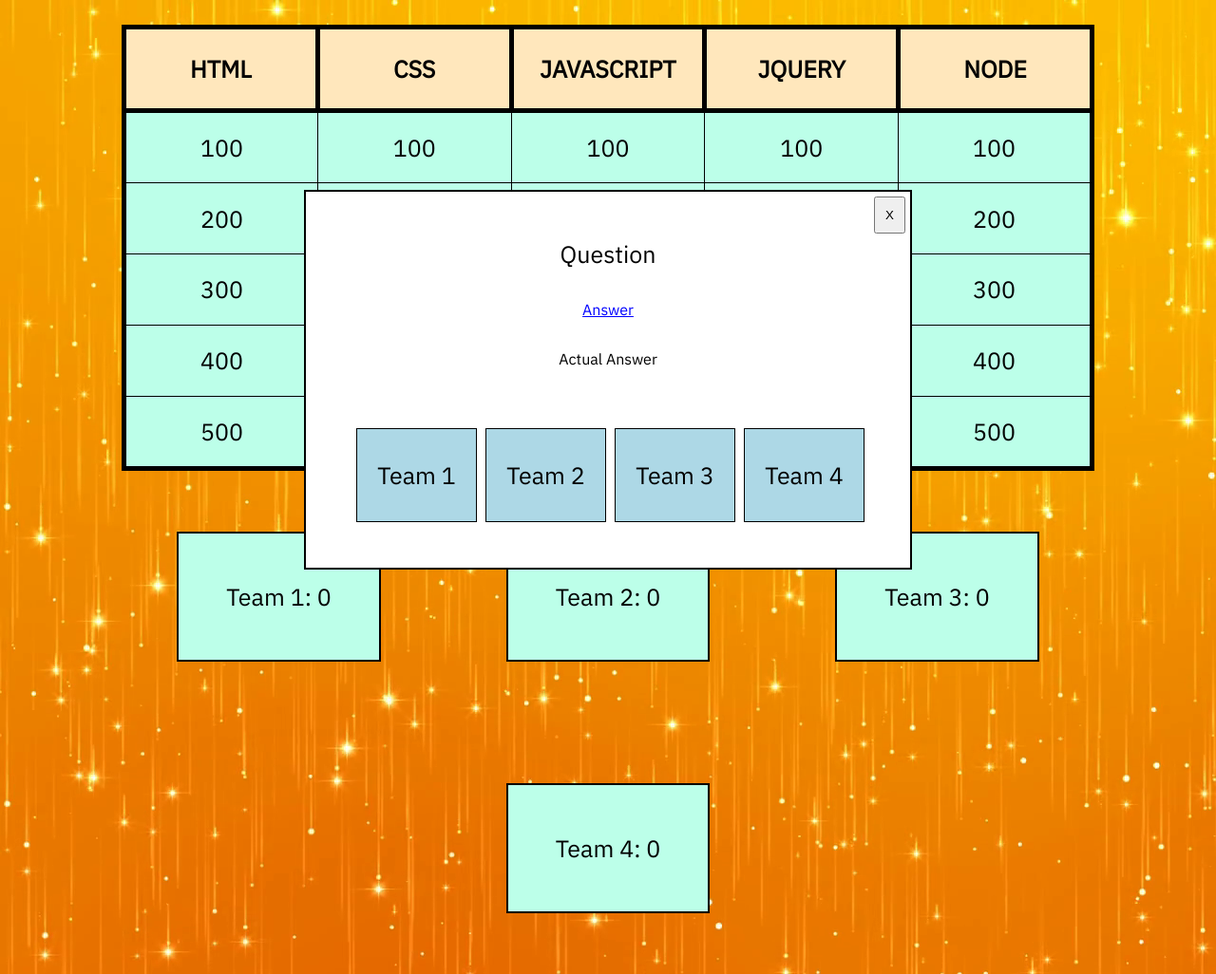
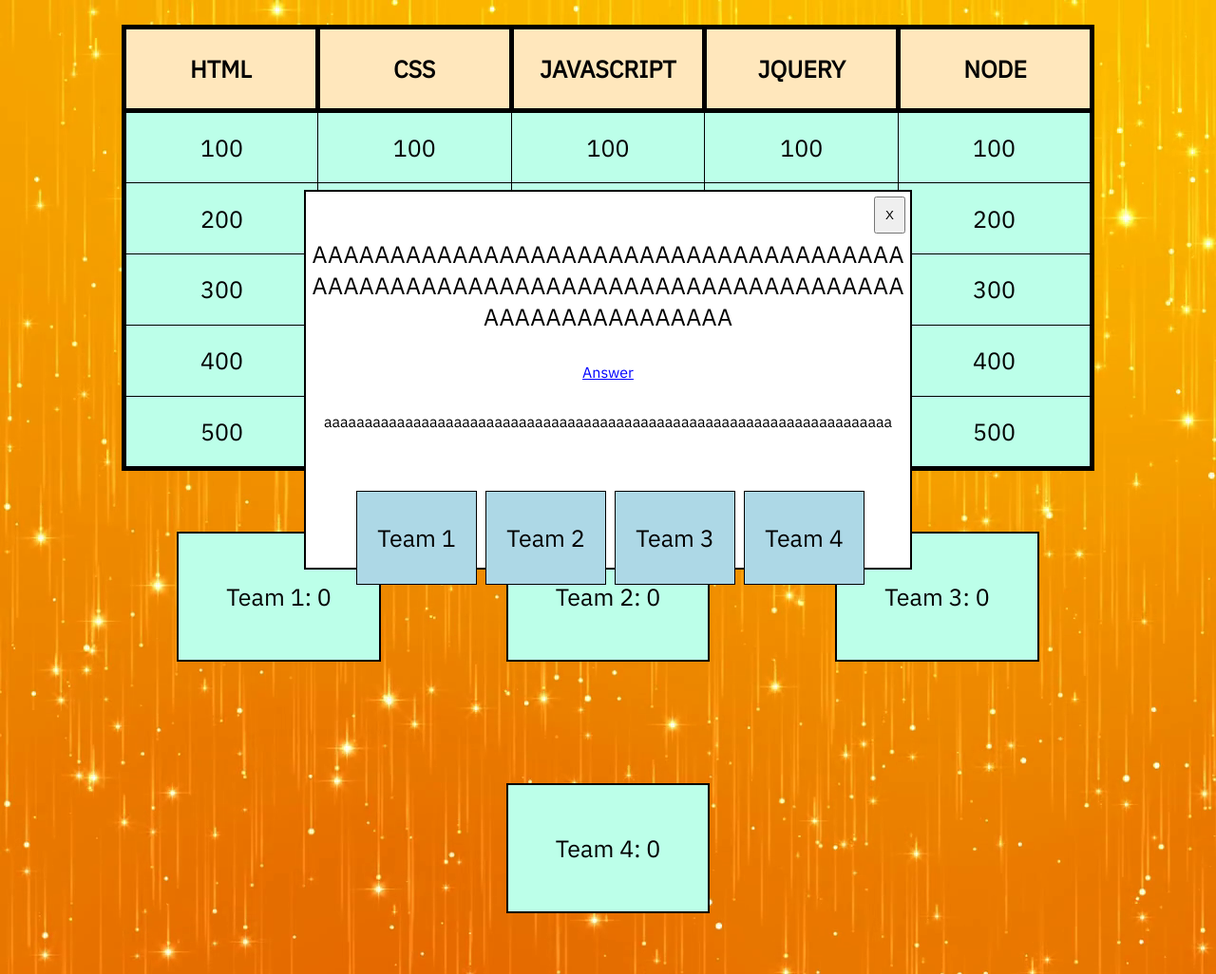
Before and after one commit to KiraCorbett/cs290, a plain HTML site: page assignment-6/index.html in a window 1280 px wide. Shown: the whole page at 95% size. Drawn offline with nearby package versions, Linux system fonts and the light colour scheme.

Commit message:
Fixed word wrapping for arbitrarily long questions and answers.

```diff
--- a/assignment-6/css/stylesheet.css
+++ b/assignment-6/css/stylesheet.css
@@ -105,6 +105,8 @@ h1 {
   right: 50%;
   bottom: 50%;
   text-align: center;
+  white-space: normal;
+  overflow-wrap: break-word;
   border: 2px solid black;
 }
 
@@ -124,6 +126,10 @@ h1 {
   clear: right;
   font-size: 25px;
   margin-bottom: 5%;
+  margin-left: 1%;
+  margin-right: 1%;
+  display: block;
+  position: relative;
 }
 
 
@@ -133,6 +139,7 @@ h1 {
 }
 
 #question-team-list {
+  display: block;
   margin-top: 10%;
 }
 
--- a/assignment-6/index.html
+++ b/assignment-6/index.html
@@ -142,9 +142,9 @@
     <div class = "screen-three">
 
       <button type="button"> X </button>
-      <p id = "question">Question</p>
+      <p id = "question">AAAAAAAAAAAAAAAAAAAAAAAAAAAAAAAAAAAAAAAAAAAAAAAAAAAAAAAAAAAAAAAAAAAAAAAAAAAAAAAAAAAAAAAAAAAA</p>
       <span>Answer</span>
-      <div id = "answer-block"><p id = "answer">Actual Answer</p></div>
+      <div id = "answer-block"><p id = "answer">aaaaaaaaaaaaaaaaaaaaaaaaaaaaaaaaaaaaaaaaaaaaaaaaaaaaaaaaaaaaaaaaaaaaaa</p></div>
       <div id = "question-team-list">
         <div id = "question-team-one"><p>Team 1</p></div>
         <div id = "question-team-two"><p>Team 2</p></div>
```
